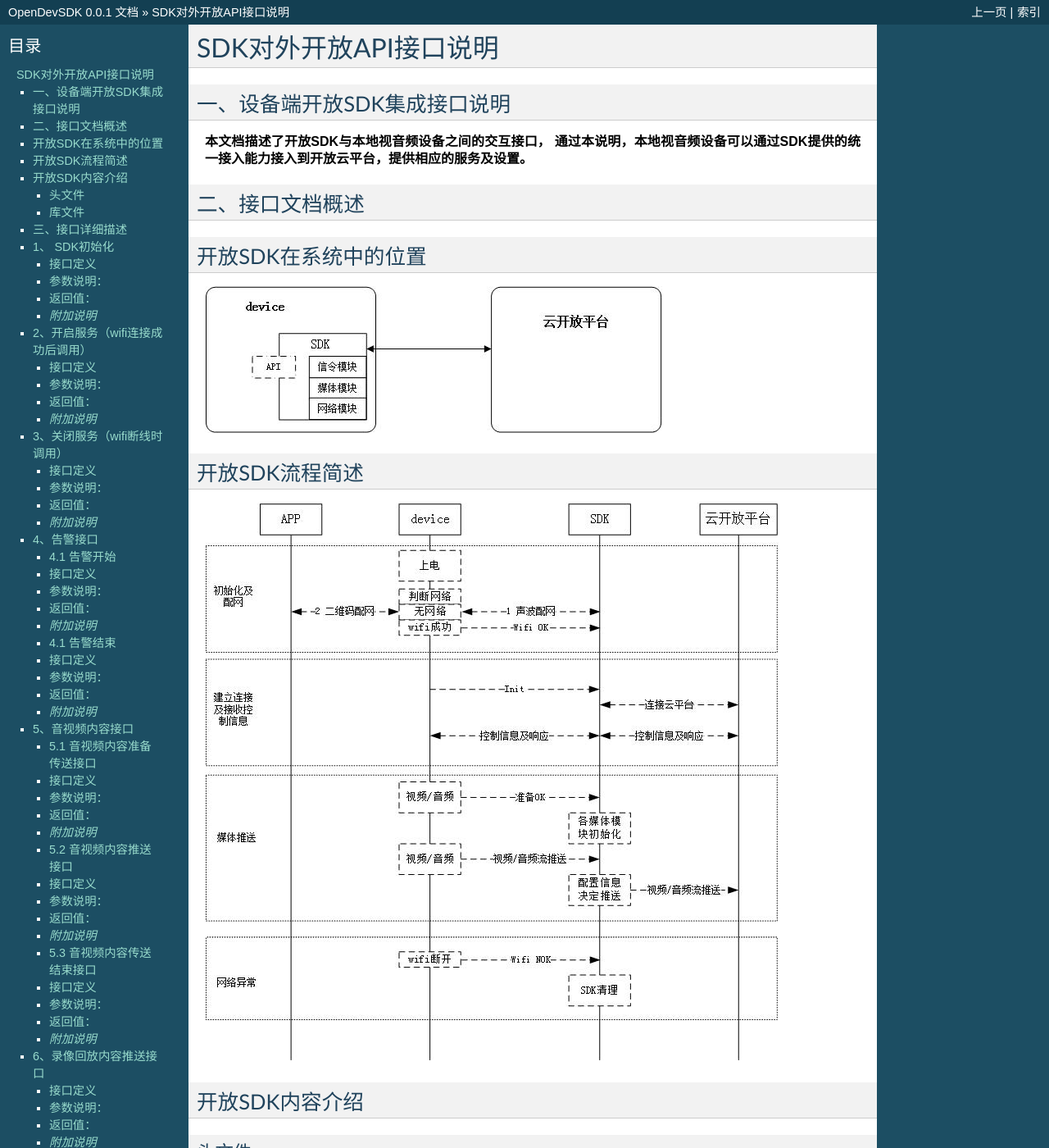
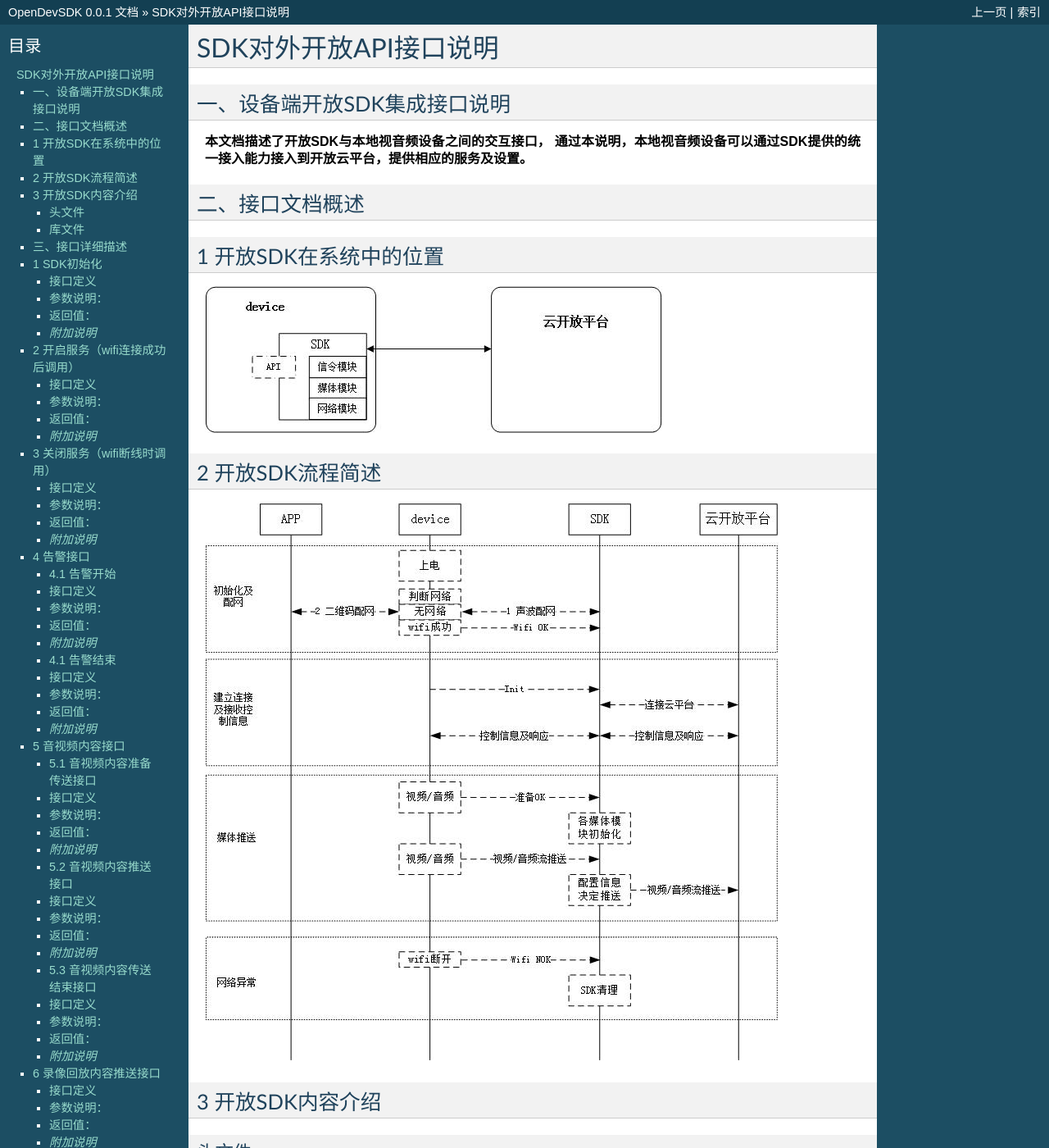
Before and after one commit to jamken/open_dev_sdk, a Sphinx documentation site: the page built from docs/OVD_OPEN_API.md, in a window 1280 px wide and 1400 px high. Shown: the whole window at 82% size. Built offline with Sphinx 7.4.7, drawn with Linux system fonts in a browser that asks for light colours; some of the changed text lies outside the part shown.

Commit message:
调整目录

```diff
--- a/docs/OVD_OPEN_API.md
+++ b/docs/OVD_OPEN_API.md
@@ -4,20 +4,20 @@
 
 
 ## 二、接口文档概述
-## 开放SDK在系统中的位置
+## 1 开放SDK在系统中的位置
 ![SDK在系统中的位置](SDKsysarch.jpg)
 
-## 开放SDK流程简述
+## 2 开放SDK流程简述
 ![SDK流程图](SDKflowchart.jpg)
 
-## 开放SDK内容介绍
+## 3 开放SDK内容介绍
 ### 头文件
 
 ### 库文件
 
 
 ## 三、接口详细描述
-## 1、 SDK初始化
+## 1 SDK初始化
 ### 接口定义
 **`int32_t OVDInit(OVD_DEVType type, OVDNetParam netParam, OVD_CallBackFunList callBackFunList)`**
 
@@ -32,7 +32,7 @@
     无
 
 
-## 2、开启服务（wifi连接成功后调用）
+## 2 开启服务（wifi连接成功后调用）
 ### 接口定义
 **`void OVDSerivceStart()`**
 ### 参数说明：
@@ -42,7 +42,7 @@
 ### *附加说明*
     无
 
-## 3、关闭服务（wifi断线时调用）
+## 3 关闭服务（wifi断线时调用）
 ### 接口定义
 **`void OVDSerivceStop()`**
 ### 参数说明：
@@ -52,7 +52,7 @@
 ### *附加说明*
     无
 
-## 4、告警接口
+## 4 告警接口
 ### 4.1 告警开始
 ### 接口定义
 **`int32_t OVDAlarmInfoStart(OVD_UpLoadAlarmInfo alarmInfo)`**
@@ -75,7 +75,7 @@
 ### *附加说明*
     无
 
-## 5、音视频内容接口
+## 5 音视频内容接口
 ### 5.1 音视频内容准备传送接口
 ### 接口定义
 **`int32_t OVDAudioOrVideoStart(uint8_t channel,OVD_ContentType contentType,EncodeMode eCodeMode,uint32_t SuggestBitRate,OVDVideoDataFormat* videoinfo)`**
@@ -117,7 +117,7 @@
 ### *附加说明*
     无
 
-## 6、录像回放内容推送接口
+## 6 录像回放内容推送接口
 *录像内容查询、打开录像文件、录像文件控制、录像删除等功能，由回调函数定义，详见（SDK初始化）的参数定义*
 ### 接口定义
 **`int32_t OVDSendRecordVedioOrAudioContent(uint8_t channel,uint8_t contentType,char isIFrame,char isIFrame,void* contentData,uint32_t videoDataLen,uint32_t timestamp)`**
@@ -134,7 +134,7 @@
 ### *附加说明*
     无
 
-## 7、声波配置网络接口
+## 7 声波配置网络接口
 ### 7.1 声波初始化
 ### 接口定义
 **`void* OVDSoundWaveInit(int sampleRate,int bitWidth)`**
@@ -184,7 +184,7 @@
 ### *附加说明*
     无
 
-## 8、门锁端特殊接口
+## 8 门锁端特殊接口
 ### 7.1 上报门锁操作消息(开锁/增删用户/系统锁定/系统恢复出厂设置等等)
 ### 接口定义
 **`int32_t OVDLockUploadMsgInfo(OVDLockMsgInfo lockinfo)`**
@@ -197,7 +197,7 @@
     无
 
 
-## 9、回调OVD_CallBackFunList定义及说明
+## 9 回调OVD_CallBackFunList定义及说明
 ### 9.1 回调结构体定义
     typedef struct{
 
@@ -477,7 +477,7 @@
     }OVD_CallBackFunList;
 
 
-## 10、附加定义及说明
+## 10 附加定义及说明
     typedef struct
 	{
 		char devType[48];               //设备型号
```
